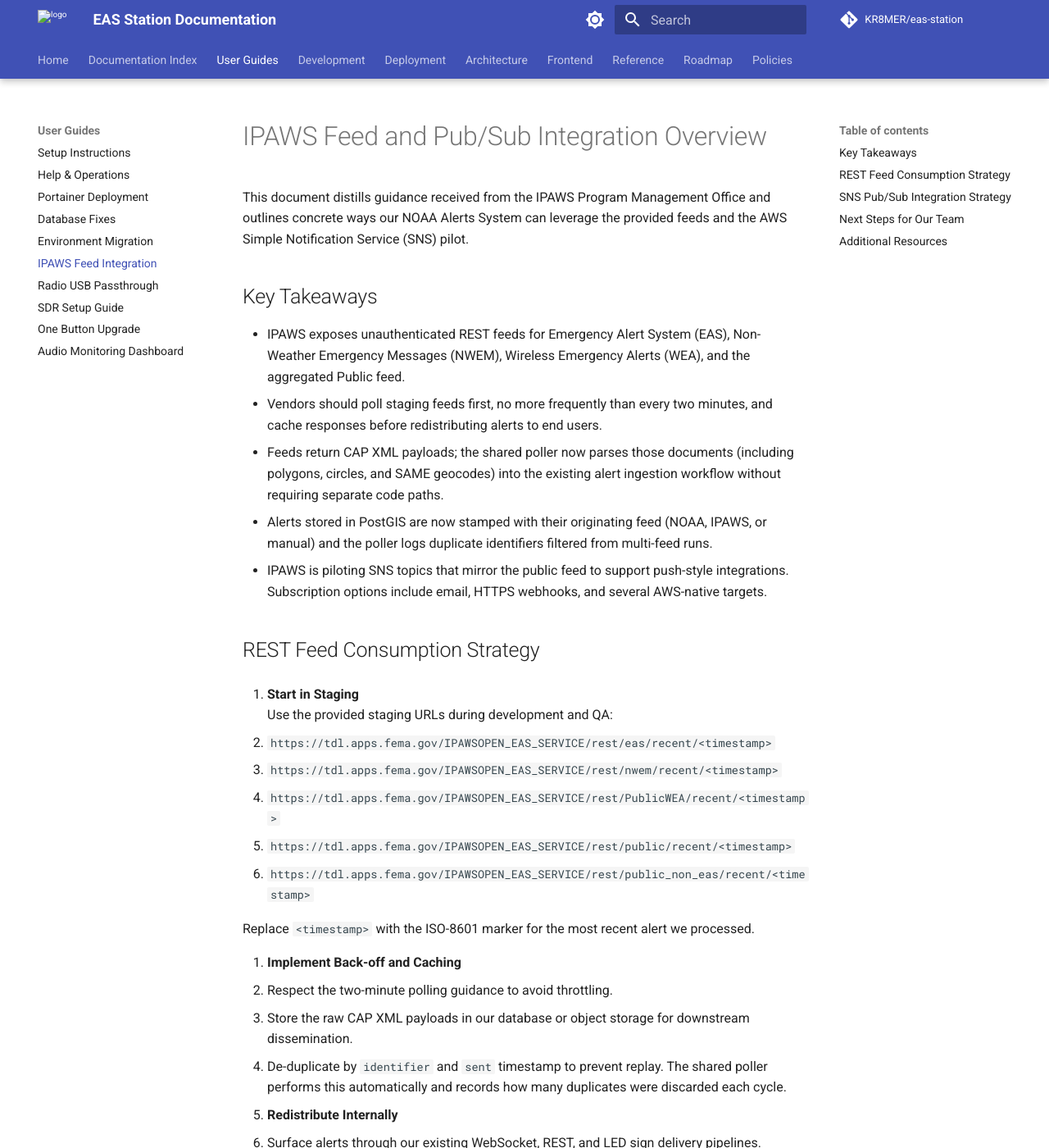
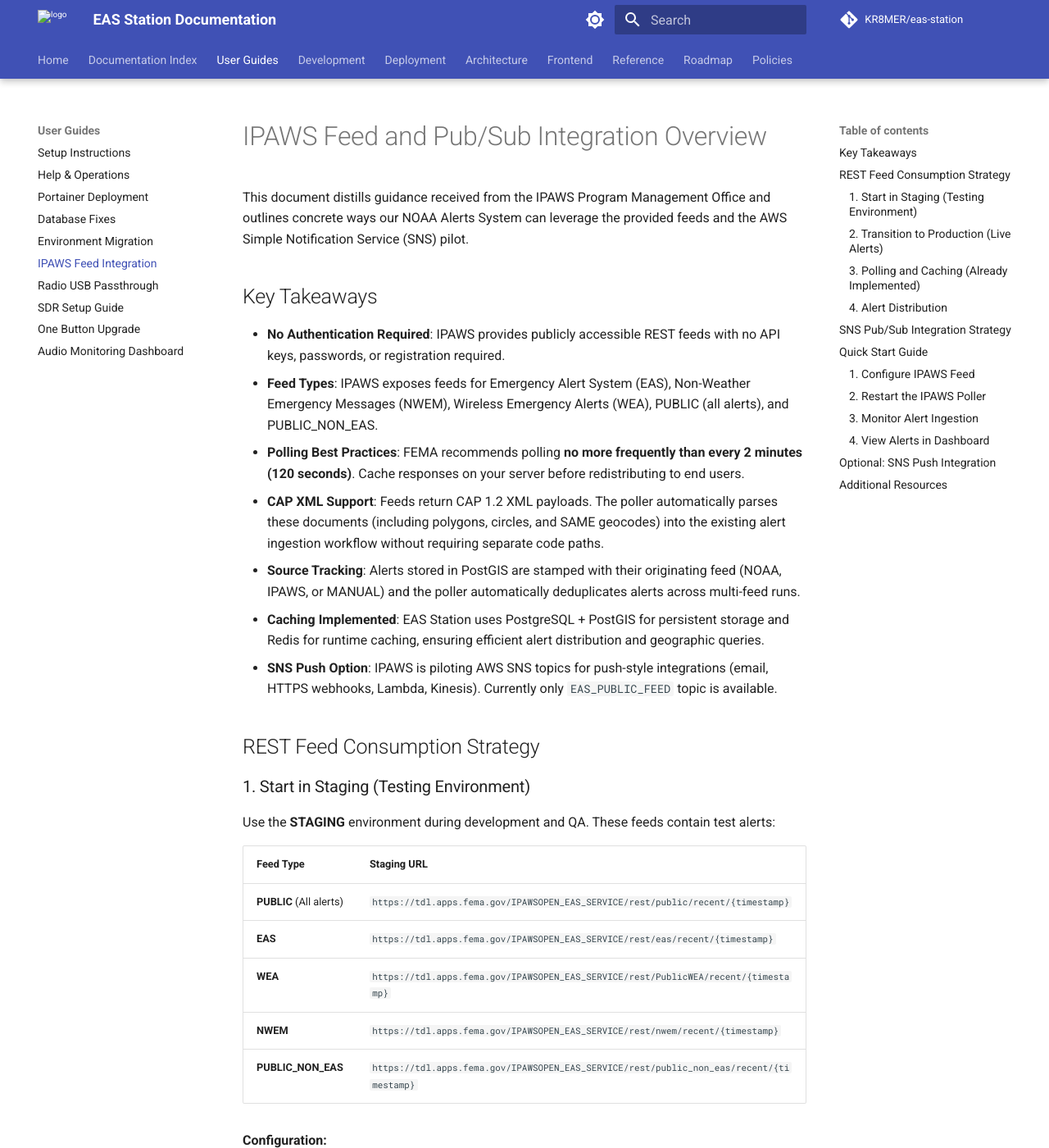
Before and after one commit to KR8MER/eas-station, an MkDocs documentation site: the page built from docs/guides/ipaws_feed_integration.md, in a window 1280 px wide and 1400 px high. Shown: the whole window at 82% size. Built offline with MkDocs 1.6.1 and Material for MkDocs 9.7.7, drawn with Linux system fonts in a browser that asks for light colours; comment, search, counter and statistics services are not loaded; the version menu is left out; some of the changed text lies outside the part shown.

Commit message:
Configure IPAWS production access with 2-minute polling
Implemented FEMA IPAWS production integration with best practices:

1. Added comprehensive IPAWS endpoint configuration to .env.example:
   - Staging and production URLs for all feed types (PUBLIC, EAS, WEA, NWEM, PUBLIC_NON_EAS)
   - Clear documentation that no authentication is required
   - Instructions for testing in staging before production

2. Updated polling interval from 3 minutes to 2 minutes (120 seconds):
   - Changed POLL_INTERVAL_SEC default to 120 in .env.example
   - Updated all docker-compose files (main, embedded-db, separated)
   - Follows FEMA recommendation to poll no more frequently than every 2 minutes

3. Enhanced IPAWS integration documentation:
   - Added production endpoint URLs alongside staging
   - Created quick start guide for configuration
   - Documented existing caching implementation (PostgreSQL + Redis)
   - Added tables comparing staging vs production endpoints
   - Clarified that alerts are automatically deduplicated and cached

4. Verified caching implementation:
   - PostgreSQL + PostGIS for persistent storage
   - Redis for runtime caching
   - Automatic deduplication by alert identifier
   - Source tracking (NOAA/IPAWS/MANUAL)
   - Exponential backoff on errors

All changes support persistent environments with proper cache management
as recommended by FEMA IPAWS Program Management Office.

````diff
--- a/docker-compose.embedded-db.yml
+++ b/docker-compose.embedded-db.yml
@@ -197,7 +197,7 @@ services:
         condition: service_started
       alerts-db:
         condition: service_healthy
-    command: ["python", "poller/cap_poller.py", "--continuous", "--interval", "180"]
+    command: ["python", "poller/cap_poller.py", "--continuous", "--interval", "120"]
     restart: unless-stopped
     env_file:
       - stack.env  # For Portainer Git deployments - provides defaults
@@ -240,7 +240,7 @@ services:
       - poller/cap_poller.py
       - --continuous
       - --interval
-      - "180"
+      - "120"
       - --log-level
       - "${LOG_LEVEL:-INFO}"
     restart: unless-stopped
--- a/docker-compose.separated.yml
+++ b/docker-compose.separated.yml
@@ -166,7 +166,7 @@ services:
       - app
     networks:
       - eas-network
-    command: ["python", "poller/cap_poller.py", "--continuous", "--interval", "180"]
+    command: ["python", "poller/cap_poller.py", "--continuous", "--interval", "120"]
     restart: unless-stopped
     env_file:
       - stack.env
@@ -194,7 +194,7 @@ services:
       - poller/cap_poller.py
       - --continuous
       - --interval
-      - "180"
+      - "120"
       - --log-level
       - "${LOG_LEVEL:-INFO}"
     restart: unless-stopped
--- a/docker-compose.yml
+++ b/docker-compose.yml
@@ -174,7 +174,7 @@ services:
       - app
     networks:
       - eas-network
-    command: ["python", "poller/cap_poller.py", "--continuous", "--interval", "180"]
+    command: ["python", "poller/cap_poller.py", "--continuous", "--interval", "120"]
     restart: unless-stopped
     env_file:
       - stack.env  # For Portainer Git deployments - provides defaults
@@ -220,7 +220,7 @@ services:
       - poller/cap_poller.py
       - --continuous
       - --interval
-      - "180"
+      - "120"
       - --log-level
       - "${LOG_LEVEL:-INFO}"
     restart: unless-stopped
--- a/docs/guides/ipaws_feed_integration.md
+++ b/docs/guides/ipaws_feed_integration.md
@@ -6,46 +6,85 @@ Simple Notification Service (SNS) pilot.
 
 ## Key Takeaways
 
-- IPAWS exposes unauthenticated REST feeds for Emergency Alert System (EAS), Non-Weather
-  Emergency Messages (NWEM), Wireless Emergency Alerts (WEA), and the aggregated Public feed.
-- Vendors should poll staging feeds first, no more frequently than every two minutes, and
-  cache responses before redistributing alerts to end users.
-- Feeds return CAP XML payloads; the shared poller now parses those documents (including
-  polygons, circles, and SAME geocodes) into the existing alert ingestion workflow without
-  requiring separate code paths.
-- Alerts stored in PostGIS are now stamped with their originating feed (NOAA, IPAWS, or manual)
-  and the poller logs duplicate identifiers filtered from multi-feed runs.
-- IPAWS is piloting SNS topics that mirror the public feed to support push-style
-  integrations. Subscription options include email, HTTPS webhooks, and several AWS-native
-  targets.
+- **No Authentication Required**: IPAWS provides publicly accessible REST feeds with no API keys,
+  passwords, or registration required.
+- **Feed Types**: IPAWS exposes feeds for Emergency Alert System (EAS), Non-Weather Emergency
+  Messages (NWEM), Wireless Emergency Alerts (WEA), PUBLIC (all alerts), and PUBLIC_NON_EAS.
+- **Polling Best Practices**: FEMA recommends polling **no more frequently than every 2 minutes
+  (120 seconds)**. Cache responses on your server before redistributing to end users.
+- **CAP XML Support**: Feeds return CAP 1.2 XML payloads. The poller automatically parses these
+  documents (including polygons, circles, and SAME geocodes) into the existing alert ingestion
+  workflow without requiring separate code paths.
+- **Source Tracking**: Alerts stored in PostGIS are stamped with their originating feed
+  (NOAA, IPAWS, or MANUAL) and the poller automatically deduplicates alerts across multi-feed runs.
+- **Caching Implemented**: EAS Station uses PostgreSQL + PostGIS for persistent storage and Redis
+  for runtime caching, ensuring efficient alert distribution and geographic queries.
+- **SNS Push Option**: IPAWS is piloting AWS SNS topics for push-style integrations (email,
+  HTTPS webhooks, Lambda, Kinesis). Currently only `EAS_PUBLIC_FEED` topic is available.
 
 ## REST Feed Consumption Strategy
 
-1. **Start in Staging**
-   Use the provided staging URLs during development and QA:
+### 1. Start in Staging (Testing Environment)
 
-   - `https://tdl.apps.fema.gov/IPAWSOPEN_EAS_SERVICE/rest/eas/recent/<timestamp>`
-   - `https://tdl.apps.fema.gov/IPAWSOPEN_EAS_SERVICE/rest/nwem/recent/<timestamp>`
-   - `https://tdl.apps.fema.gov/IPAWSOPEN_EAS_SERVICE/rest/PublicWEA/recent/<timestamp>`
-   - `https://tdl.apps.fema.gov/IPAWSOPEN_EAS_SERVICE/rest/public/recent/<timestamp>`
-   - `https://tdl.apps.fema.gov/IPAWSOPEN_EAS_SERVICE/rest/public_non_eas/recent/<timestamp>`
+Use the **STAGING** environment during development and QA. These feeds contain test alerts:
 
-   Replace `<timestamp>` with the ISO-8601 marker for the most recent alert we processed.
+| Feed Type | Staging URL |
+|-----------|-------------|
+| **PUBLIC** (All alerts) | `https://tdl.apps.fema.gov/IPAWSOPEN_EAS_SERVICE/rest/public/recent/{timestamp}` |
+| **EAS** | `https://tdl.apps.fema.gov/IPAWSOPEN_EAS_SERVICE/rest/eas/recent/{timestamp}` |
+| **WEA** | `https://tdl.apps.fema.gov/IPAWSOPEN_EAS_SERVICE/rest/PublicWEA/recent/{timestamp}` |
+| **NWEM** | `https://tdl.apps.fema.gov/IPAWSOPEN_EAS_SERVICE/rest/nwem/recent/{timestamp}` |
+| **PUBLIC_NON_EAS** | `https://tdl.apps.fema.gov/IPAWSOPEN_EAS_SERVICE/rest/public_non_eas/recent/{timestamp}` |
 
-2. **Implement Back-off and Caching**
-   - Respect the two-minute polling guidance to avoid throttling.
-   - Store the raw CAP XML payloads in our database or object storage for downstream
-     dissemination.
-   - De-duplicate by `identifier` and `sent` timestamp to prevent replay. The shared poller
-     performs this automatically and records how many duplicates were discarded each cycle.
+**Configuration:**
+```bash
+# In .env file:
+IPAWS_CAP_FEED_URLS=https://tdl.apps.fema.gov/IPAWSOPEN_EAS_SERVICE/rest/public/recent/{timestamp}
+POLL_INTERVAL_SEC=120  # 2 minutes (FEMA recommended)
+```
 
-3. **Redistribute Internally**
-   - Surface alerts through our existing WebSocket, REST, and LED sign delivery pipelines.
-   - Maintain audit logs noting the source feed and retrieval time.
+### 2. Transition to Production (Live Alerts)
 
-4. **Transition to Production**
-   Once staging integration is validated, swap the base domain to `https://apps.fema.gov`
-   and monitor for differences in volume or schema.
+After thorough testing in staging, switch to **PRODUCTION** endpoints for real alerts:
+
+| Feed Type | Production URL |
+|-----------|----------------|
+| **PUBLIC** (All alerts) | `https://apps.fema.gov/IPAWSOPEN_EAS_SERVICE/rest/public/recent/{timestamp}` |
+| **EAS** | `https://apps.fema.gov/IPAWSOPEN_EAS_SERVICE/rest/eas/recent/{timestamp}` |
+| **WEA** | `https://apps.fema.gov/IPAWSOPEN_EAS_SERVICE/rest/PublicWEA/recent/{timestamp}` |
+| **NWEM** | `https://apps.fema.gov/IPAWSOPEN_EAS_SERVICE/rest/nwem/recent/{timestamp}` |
+| **PUBLIC_NON_EAS** | `https://apps.fema.gov/IPAWSOPEN_EAS_SERVICE/rest/public_non_eas/recent/{timestamp}` |
+
+**Configuration:**
+```bash
+# In .env file:
+IPAWS_CAP_FEED_URLS=https://apps.fema.gov/IPAWSOPEN_EAS_SERVICE/rest/public/recent/{timestamp}
+POLL_INTERVAL_SEC=120  # 2 minutes (FEMA recommended)
+```
+
+**Note:** The `{timestamp}` placeholder is automatically replaced by the poller using ISO-8601 format
+based on `IPAWS_DEFAULT_LOOKBACK_HOURS` (default: 12 hours) or the most recent alert processed.
+
+### 3. Polling and Caching (Already Implemented)
+
+EAS Station implements FEMA's best practices:
+
+- ✅ **2-Minute Polling**: Default interval is 120 seconds (configurable via `POLL_INTERVAL_SEC`)
+- ✅ **Automatic Caching**: PostgreSQL + PostGIS for persistent storage, Redis for runtime cache
+- ✅ **Deduplication**: Alerts are deduplicated by `identifier` + `sent` timestamp automatically
+- ✅ **Source Tracking**: All alerts are stamped with source (NOAA/IPAWS/MANUAL) in database
+- ✅ **Exponential Backoff**: On errors, polling backs off exponentially (60s → 120s → 240s → 300s)
+
+### 4. Alert Distribution
+
+Alerts are automatically distributed through:
+
+- **Web Dashboard**: Real-time map display with alert details
+- **REST API**: `/api/alerts` endpoint for programmatic access
+- **WebSockets**: Real-time push to connected clients
+- **LED/OLED Displays**: Physical alert indicators (if configured)
+- **EAS Broadcast**: SAME/EAS encoding and audio generation (if enabled)
+- **GPIO Triggers**: Hardware relay control for external systems
 
 ## SNS Pub/Sub Integration Strategy
 
@@ -66,14 +105,53 @@ Simple Notification Service (SNS) pilot.
      desired dissemination channels.
    - Instrument metrics on delivery latency, failures, and retry counts.
 
-## Next Steps for Our Team
+## Quick Start Guide
 
-- Prototype a staging poller that uses the public feed, respects caching guidance, and
-  hydrates our internal models.
-- Evaluate the HTTPS SNS subscription path by exposing a webhook endpoint (e.g.,
-  `/api/ipaws/sns`) capable of processing confirmation and notification messages.
-- Coordinate with the IPAWS Engineering Branch (fema-ipaws-eng@fema.dhs.gov) to register
-  our staging subscription and confirm production onboarding requirements.
+### 1. Configure IPAWS Feed
+
+Edit your `.env` file (or `/app-config/.env` in persistent environments):
+
+```bash
+# Start with STAGING for testing
+IPAWS_CAP_FEED_URLS=https://tdl.apps.fema.gov/IPAWSOPEN_EAS_SERVICE/rest/public/recent/{timestamp}
+POLL_INTERVAL_SEC=120  # 2 minutes (FEMA recommended)
+
+# After testing, switch to PRODUCTION
+# IPAWS_CAP_FEED_URLS=https://apps.fema.gov/IPAWSOPEN_EAS_SERVICE/rest/public/recent/{timestamp}
+```
+
+### 2. Restart the IPAWS Poller
+
+```bash
+docker compose restart ipaws-poller
+```
+
+### 3. Monitor Alert Ingestion
+
+Check the logs to verify alerts are being received:
+
+```bash
+docker compose logs -f ipaws-poller
+```
+
+You should see logs like:
+```
+Successfully fetched X alerts from IPAWS feed
+Saved Y new alerts to database
+```
+
+### 4. View Alerts in Dashboard
+
+Open your EAS Station web interface and navigate to the alerts dashboard to see incoming IPAWS alerts on the map.
+
+## Optional: SNS Push Integration
+
+For push-based alert delivery instead of polling:
+
+1. Contact IPAWS Engineering Branch (fema-ipaws-eng@fema.dhs.gov) to request SNS topic subscription
+2. Implement webhook endpoint (e.g., `/api/ipaws/sns`) to handle SNS notifications
+3. Configure your endpoint to process both subscription confirmation and alert notification messages
+4. Keep REST polling as a fallback during SNS testing
 
 ## Additional Resources
 
````
Also changed, not shown: 1 other file.
